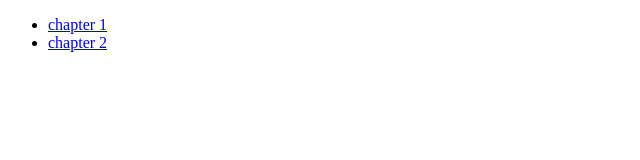
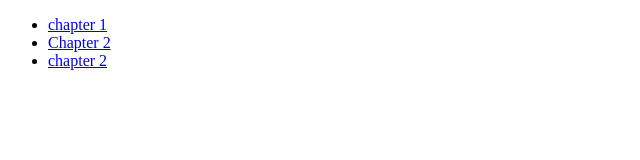
Before and after one commit to MFORTT/webd152, a plain HTML site: page index.html in a window 1280 px wide. Shown: the full height of the page, 0-640 px from the left. Drawn offline with Linux system fonts and the light colour scheme.

Commit message:
Update index.html

```diff
--- a/index.html
+++ b/index.html
@@ -9,7 +9,7 @@
     <nav>
         <ul>
             <li><a href="chapter1/">chapter 1</a></li>
-             <li><a href="chapter2/">chapter 2</a></li>
+            <li><a href="chapter2/pacific/index.html">Chapter 2</a></li>  <li><a href="chapter2/">chapter 2</a></li>
 
         </ul>
     </nav>
```
